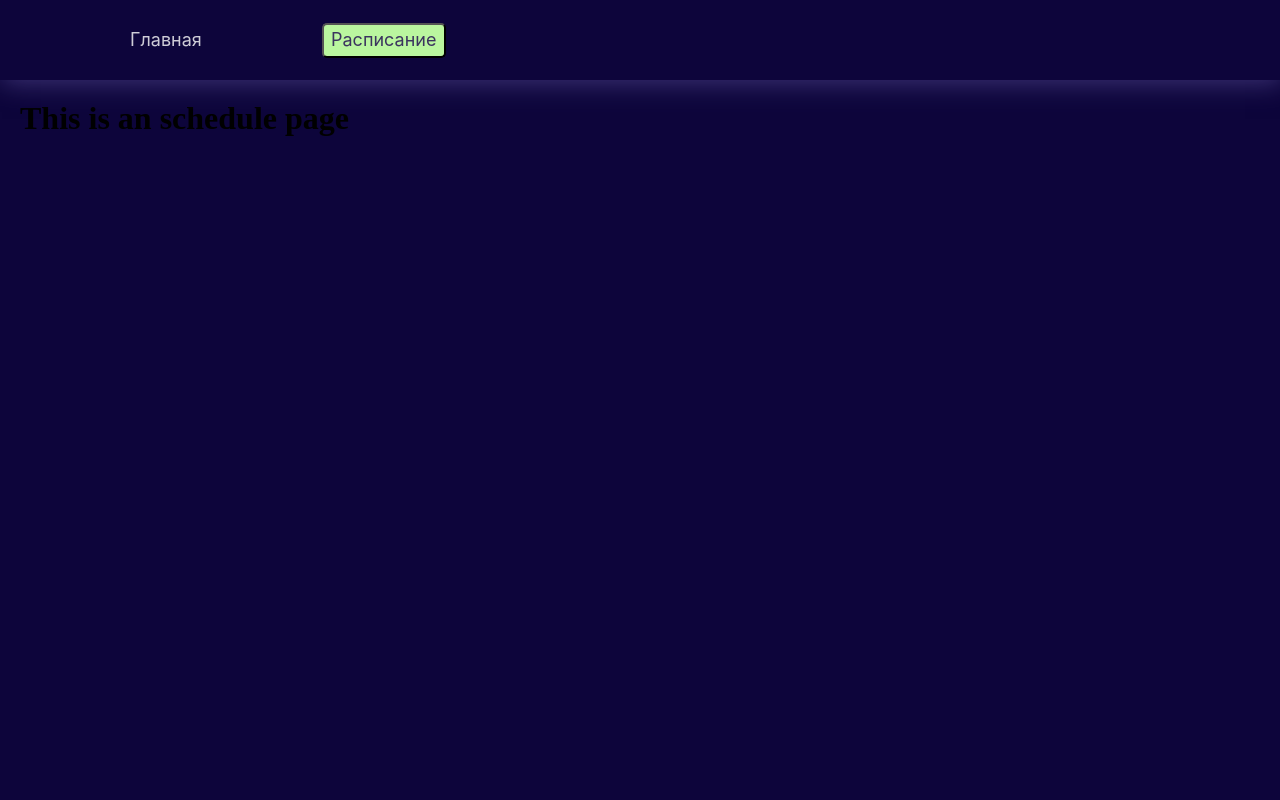
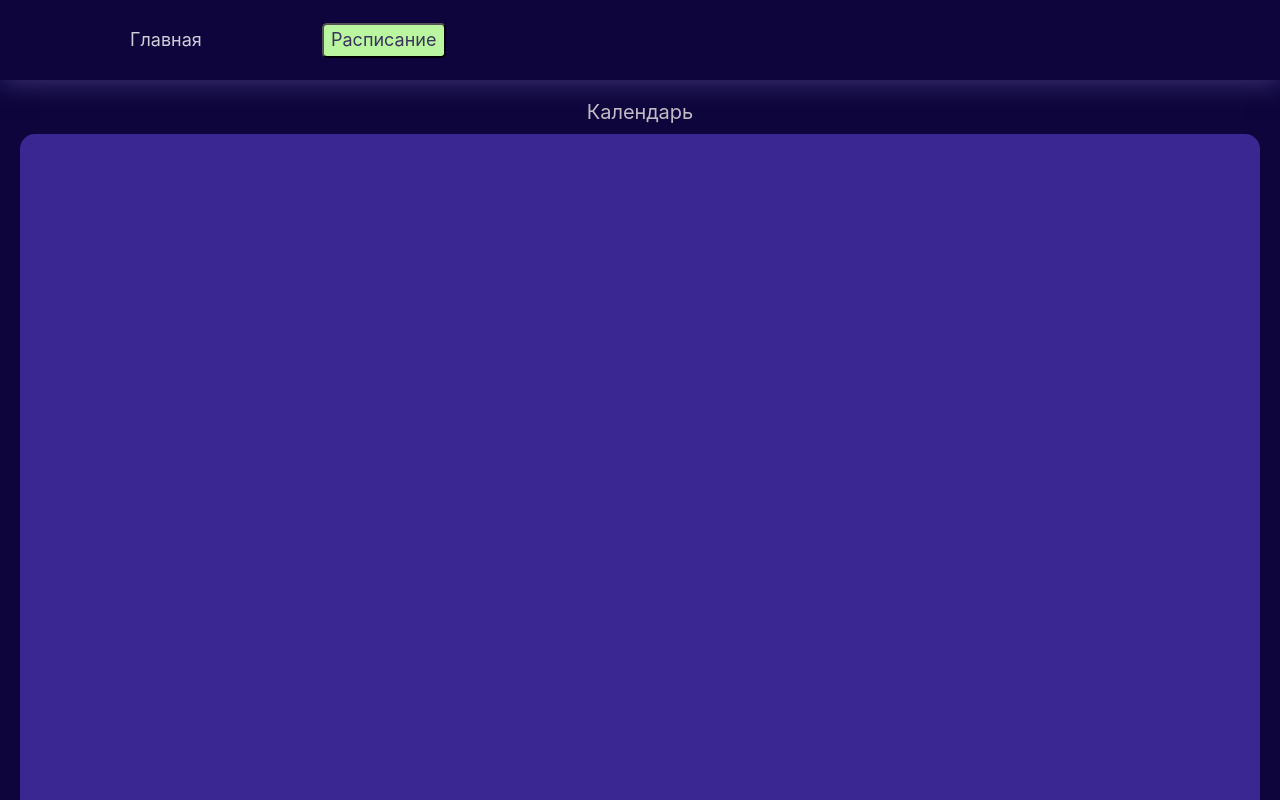
Before and after one commit to LeraDolgova109/WebSchedule, a Vue app: page /schedule in a window 1280 px wide. Shown: the top 800 px of the page. Built offline with nearby package versions, Linux system fonts and the light colour scheme.

Commit message:
Разметка страницы

```diff
--- a/src/pages/SchedulePage.vue
+++ b/src/pages/SchedulePage.vue
@@ -1,9 +1,77 @@
 <template>
   <div class="schedule">
-    <h1>This is an schedule page</h1>
+    <div class="calendar">Календарь</div>
+
+    <div class="scheduleBlock">
+      <div class="datesName" id="date-template" style="display:none;">
+        <div clss="name"></div>
+
+        <div class="date"></div>
+      </div>
+      <div class="timesName">
+
+      </div>
+    </div>
   </div>
 </template>
 
 <script>
+export default {
+  data(){
+    return {
+      datesName: ["пн", "вт", "ср", "чт", "пт", "сб"],
+      timesName: ["8:45 10:20", "10:35 12:10", "12:25 14:00", "14:45 16:20", "16:35 18:10", "18:25 20:00", "20:15 21:50"],
+    }
+  },
+  methods: {
+    createDaysName(){
 
+    },
+    createTimeName(){
+
+    }
+  }
+}
 </script>
+
+<style scoped>
+
+.calendar{
+  width:100%;
+  display: flex;
+  justify-content: center;
+  color:aliceblue;
+  height: 24px;
+  left: 533px;
+  top: 95px;
+
+  font-family: 'Inter';
+  font-style: normal;
+  font-weight: 400;
+  font-size: 20px;
+  line-height: 24px;
+
+  color: rgba(241, 233, 233, 0.8);
+}
+.scheduleBlock{
+  margin-top: 10px;
+  height: 835px;
+  left: 66px;
+  top: 136px;
+
+  background: rgba(90, 62, 202, 0.6);
+  border-radius: 15px;
+}
+
+.timesName {
+  display: flex;
+  flex-direction: column;
+  flex-wrap: wrap;
+}
+
+.timeName {
+  height: 34px;
+  left: 73px;
+  top: 157px;
+}
+</style>
```
